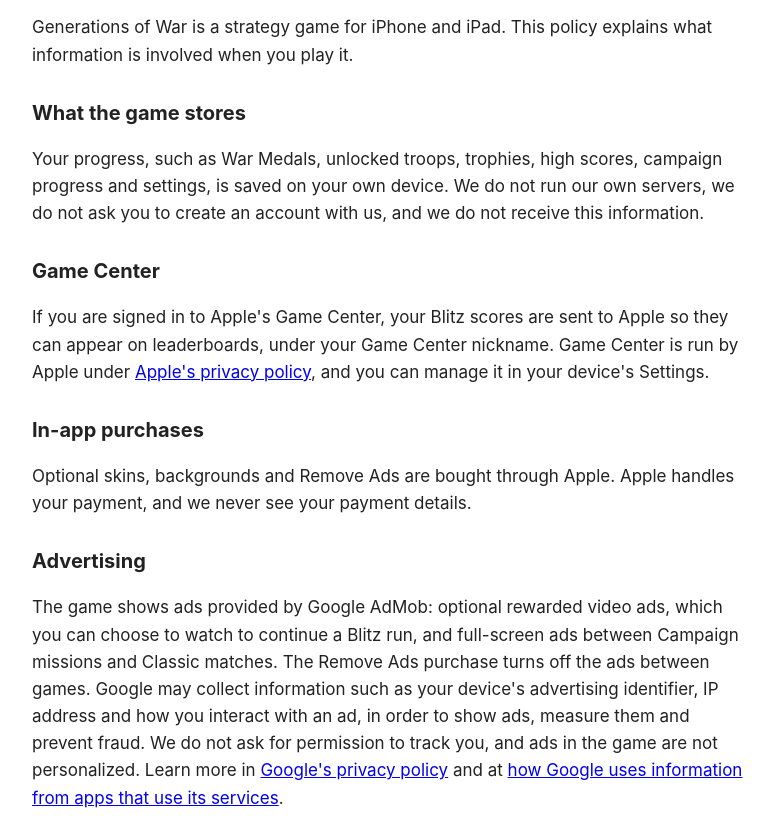
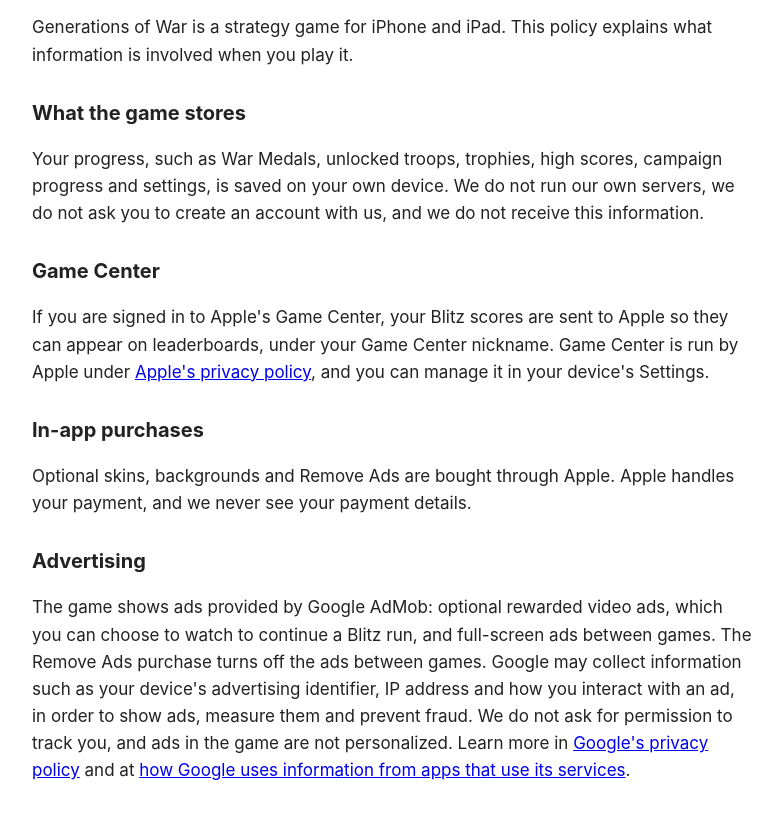
Before and after one commit to calebmphillips21-debug/generations-of-war, a plain HTML site: page privacy.html in a window 1280 px wide. Shown: the part 136-952 px from the top of the page, without its empty margins (248-1030 px from the left). Drawn offline with Linux system fonts and the light colour scheme.

Commit message:
Ads between games in every mode

```diff
--- a/privacy.html
+++ b/privacy.html
@@ -25,7 +25,7 @@
 <p>Optional skins, backgrounds and Remove Ads are bought through Apple. Apple handles your payment, and we never see your payment details.</p>
 
 <h2>Advertising</h2>
-<p>The game shows ads provided by Google AdMob: optional rewarded video ads, which you can choose to watch to continue a Blitz run, and full-screen ads between Campaign missions and Classic matches. The Remove Ads purchase turns off the ads between games. Google may collect information such as your device's advertising identifier, IP address and how you interact with an ad, in order to show ads, measure them and prevent fraud. We do not ask for permission to track you, and ads in the game are not personalized. Learn more in <a href="https://policies.google.com/privacy">Google's privacy policy</a> and at <a href="https://policies.google.com/technologies/partner-sites">how Google uses information from apps that use its services</a>.</p>
+<p>The game shows ads provided by Google AdMob: optional rewarded video ads, which you can choose to watch to continue a Blitz run, and full-screen ads between games. The Remove Ads purchase turns off the ads between games. Google may collect information such as your device's advertising identifier, IP address and how you interact with an ad, in order to show ads, measure them and prevent fraud. We do not ask for permission to track you, and ads in the game are not personalized. Learn more in <a href="https://policies.google.com/privacy">Google's privacy policy</a> and at <a href="https://policies.google.com/technologies/partner-sites">how Google uses information from apps that use its services</a>.</p>
 
 <h2>Children</h2>
 <p>The game is made for a general audience and is not directed at children under 13. We do not knowingly collect personal information from children. If you believe a child has shared personal information with us, please contact us and we will delete it.</p>
```
Also changed, not shown: index.html (+1 -1 lines).
